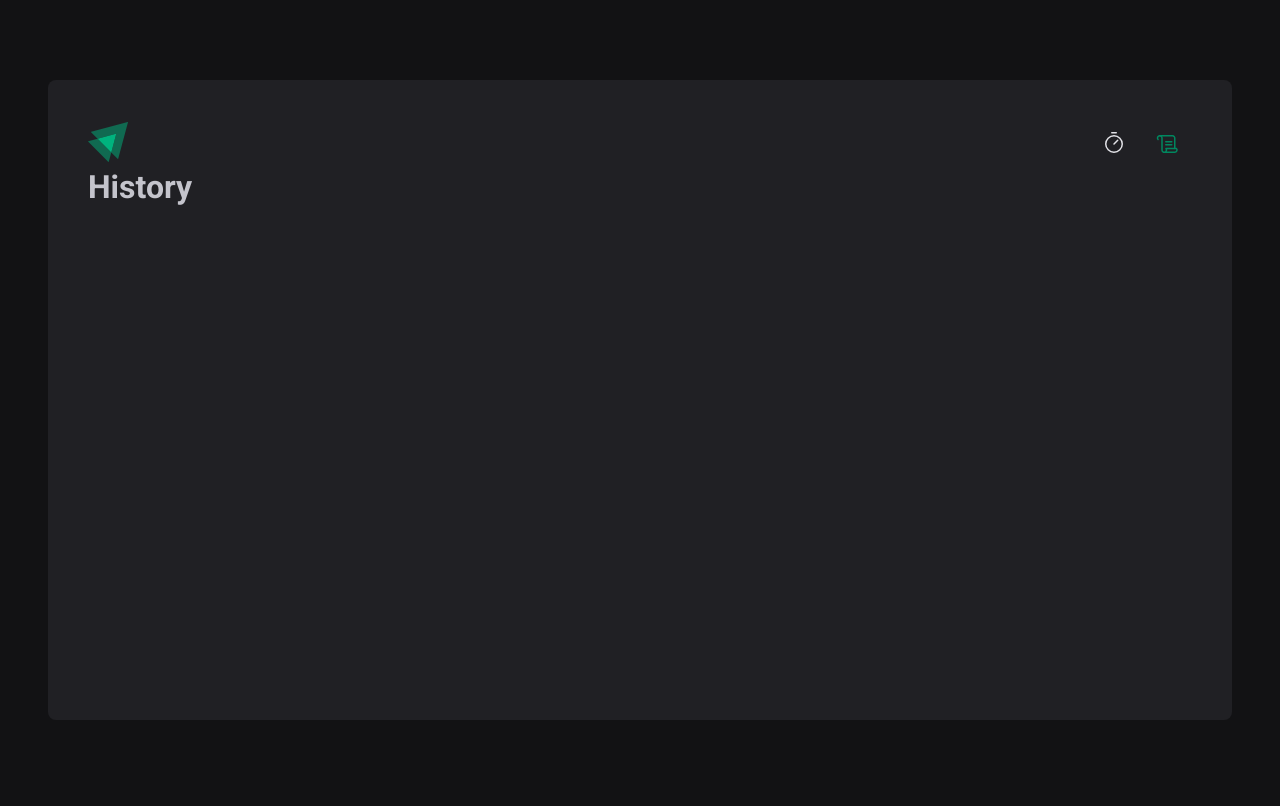
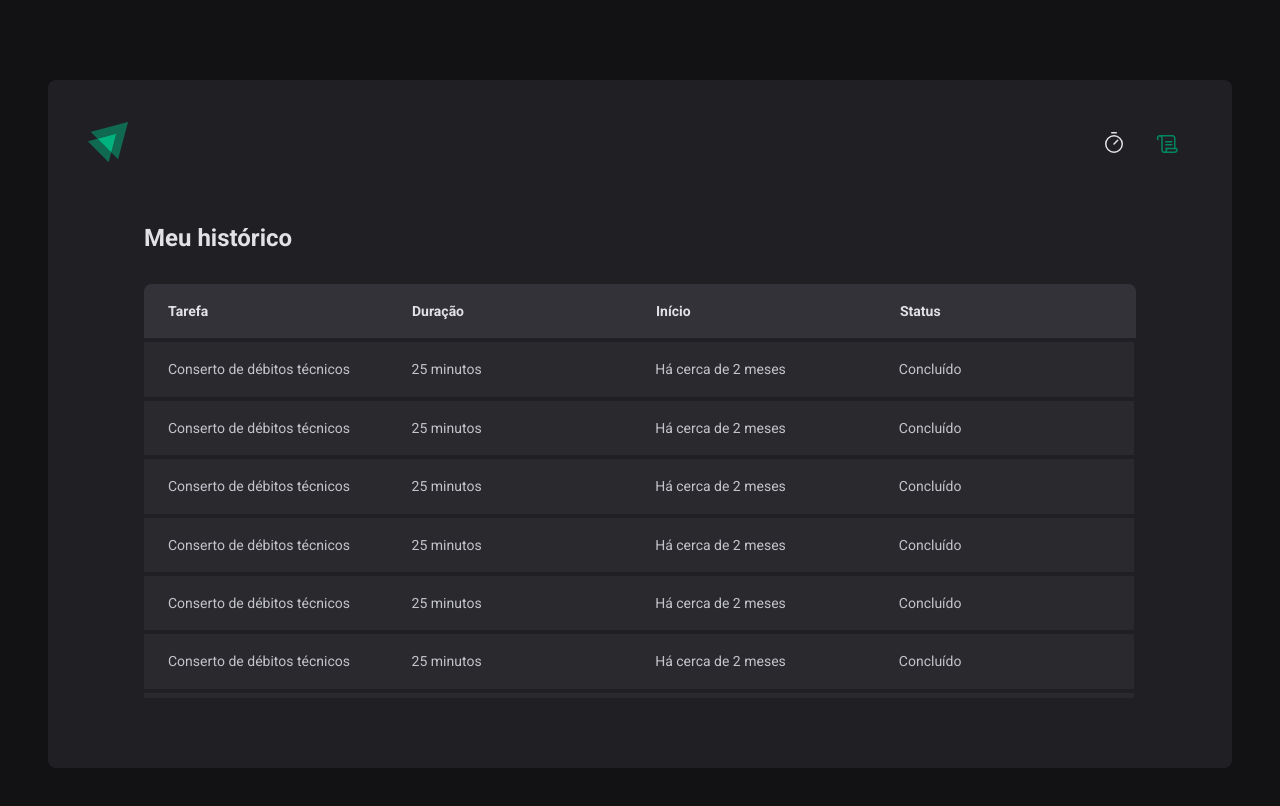
Before and after one commit to Nicoleboliveira/ignite-timer, a React (Vite) app: page /history in a window 1280 px wide. Shown: the top 806 px of the page. Built offline with nearby package versions, Linux system fonts and the light colour scheme.

Commit message:
Layout historico

```diff
--- a/src/layouts/DefaultLayout/styles.ts
+++ b/src/layouts/DefaultLayout/styles.ts
@@ -2,7 +2,7 @@ import styled from "styled-components";
 
 export const LayoutContainer = styled.div`
   max-width: 74rem;
-  height: calc(100vh - 10rem);
+  height: calc(100vh - 7rem);
   margin: 5rem auto;
   padding: 2.5rem;
 
@@ -11,4 +11,5 @@ export const LayoutContainer = styled.div`
 
   display: flex;
   flex-direction: column;
+  overflow: hidden;
 `;
--- a/src/pages/History.tsx
+++ /dev/null
@@ -1,3 +0,0 @@
-export function History() {
-  return <h1>History</h1>;
-}
--- /dev/null
+++ b/src/pages/History/index.tsx
@@ -0,0 +1,71 @@
+import { HistoryContainer, HistoryList } from "./styles";
+
+export function History() {
+  return (
+    <HistoryContainer>
+      <h1>Meu histórico</h1>
+
+      <HistoryList>
+        <table>
+          <thead>
+            <tr>
+              <th>Tarefa</th>
+              <th>Duração</th>
+              <th>Início</th>
+              <th>Status</th>
+            </tr>
+          </thead>
+          <tbody>
+            <tr>
+              <td>Conserto de débitos técnicos </td>
+              <td>25 minutos</td>
+              <td>Há cerca de 2 meses</td>
+              <td>Concluído</td>
+            </tr>
+
+            <tr>
+              <td>Conserto de débitos técnicos </td>
+              <td>25 minutos</td>
+              <td>Há cerca de 2 meses</td>
+              <td>Concluído</td>
+            </tr>
+
+            <tr>
+              <td>Conserto de débitos técnicos </td>
+              <td>25 minutos</td>
+              <td>Há cerca de 2 meses</td>
+              <td>Concluído</td>
+            </tr>
+
+            <tr>
+              <td>Conserto de débitos técnicos </td>
+              <td>25 minutos</td>
+              <td>Há cerca de 2 meses</td>
+              <td>Concluído</td>
+            </tr>
+            <tr>
+              <td>Conserto de débitos técnicos </td>
+              <td>25 minutos</td>
+              <td>Há cerca de 2 meses</td>
+              <td>Concluído</td>
+            </tr>
+
+            <tr>
+              <td>Conserto de débitos técnicos </td>
+              <td>25 minutos</td>
+              <td>Há cerca de 2 meses</td>
+              <td>Concluído</td>
+            </tr>
+
+            <tr>
+              <td>Conserto de débitos técnicos </td>
+              <td>25 minutos</td>
+              <td>Há cerca de 2 meses</td>
+              <td>Concluído</td>
+            </tr>
+          </tbody>
+        </table>
+      </HistoryList>
+    </HistoryContainer>
+  );
+}
--- /dev/null
+++ b/src/pages/History/styles.ts
@@ -0,0 +1,113 @@
+import styled from "styled-components";
+
+export const HistoryContainer = styled.main`
+  flex: 1;
+  padding: 3.5rem;
+  display: flex;
+  flex-direction: column;
+  overflow: hidden;
+
+  h1 {
+    font-size: 1.5rem;
+    color: ${(props) => props.theme["gray-100"]};
+  }
+`;
+
+export const HistoryList = styled.div`
+  flex: 1;
+  margin-top: 2rem;
+  margin-bottom: 2rem;
+
+  table {
+    width: 100%;
+    border-collapse: collapse;
+
+    thead,
+    tbody,
+    tr,
+    td,
+    th {
+      display: block;
+    }
+    thead {
+      display: table;
+      width: 100%;
+      table-layout: fixed;
+    }
+    tbody {
+      display: block;
+      max-height: 45vh; // 40% da altura da tela
+      overflow-y: auto;
+
+      padding-right: 0.1rem; // isso "afasta" o scrollbar do conteúdo
+      box-sizing: content-box; // importante pra padding não atrapalhar scroll
+      scrollbar-width: thin; /* para Firefox */
+      scrollbar-color: #888 transparent;
+
+      &::-webkit-scrollbar {
+        width: 8px; /* largura da barra de rolagem */
+      }
+
+      &::-webkit-scrollbar-track {
+        background: transparent; /* fundo da trilha */
+      }
+
+      &::-webkit-scrollbar-thumb {
+        background-color: #505059; /* cor da barra */
+        border-radius: 4px; /* cantos arredondados */
+        border: 2px solid transparent;
+        background-clip: content-box;
+      }
+    }
+
+    tr {
+      display: table;
+      display: flex;
+      width: 100%;
+    }
+
+    th,
+    td {
+      flex: 1;
+      padding: 1rem;
+      font-size: 0.875rem;
+      line-height: 1.6;
+    }
+
+    th {
+      background-color: ${(props) => props.theme["gray-600"]};
+      padding: 1rem;
+      text-align: left;
+      color: ${(props) => props.theme["gray-100"]};
+      font-size: 0.875rem;
+      line-height: 1.6;
+
+      &:first-child {
+        border-top-left-radius: 8px;
+        padding-left: 1.5rem;
+      }
+
+      &:last-child {
+        border-top-right-radius: 8px;
+        padding-right: 1.5rem;
+      }
+    }
+
+    td {
+      background-color: ${(props) => props.theme["gray-700"]};
+      border-top: 4px solid ${(props) => props.theme["gray-800"]};
+      padding: 1rem;
+      font-size: 0.875rem;
+      line-height: 1.6;
+
+      &:first-child {
+        width: 50%;
+        padding-left: 1.5rem;
+      }
+
+      &:last-child {
+        padding-right: 1.5rem;
+      }
+    }
+  }
+`;
--- a/src/styles/global.ts
+++ b/src/styles/global.ts
@@ -16,6 +16,10 @@ body {
     background: ${(props) => props.theme["gray-900"]};
     color: ${(props) => props.theme["gray-300"]};
     -webkit-font-smoothing: antialiased;
+    overflow: hidden;
+}
+html, body, #root {
+  height: 100%;
 }
 
 body, input, textarea, button {
```
